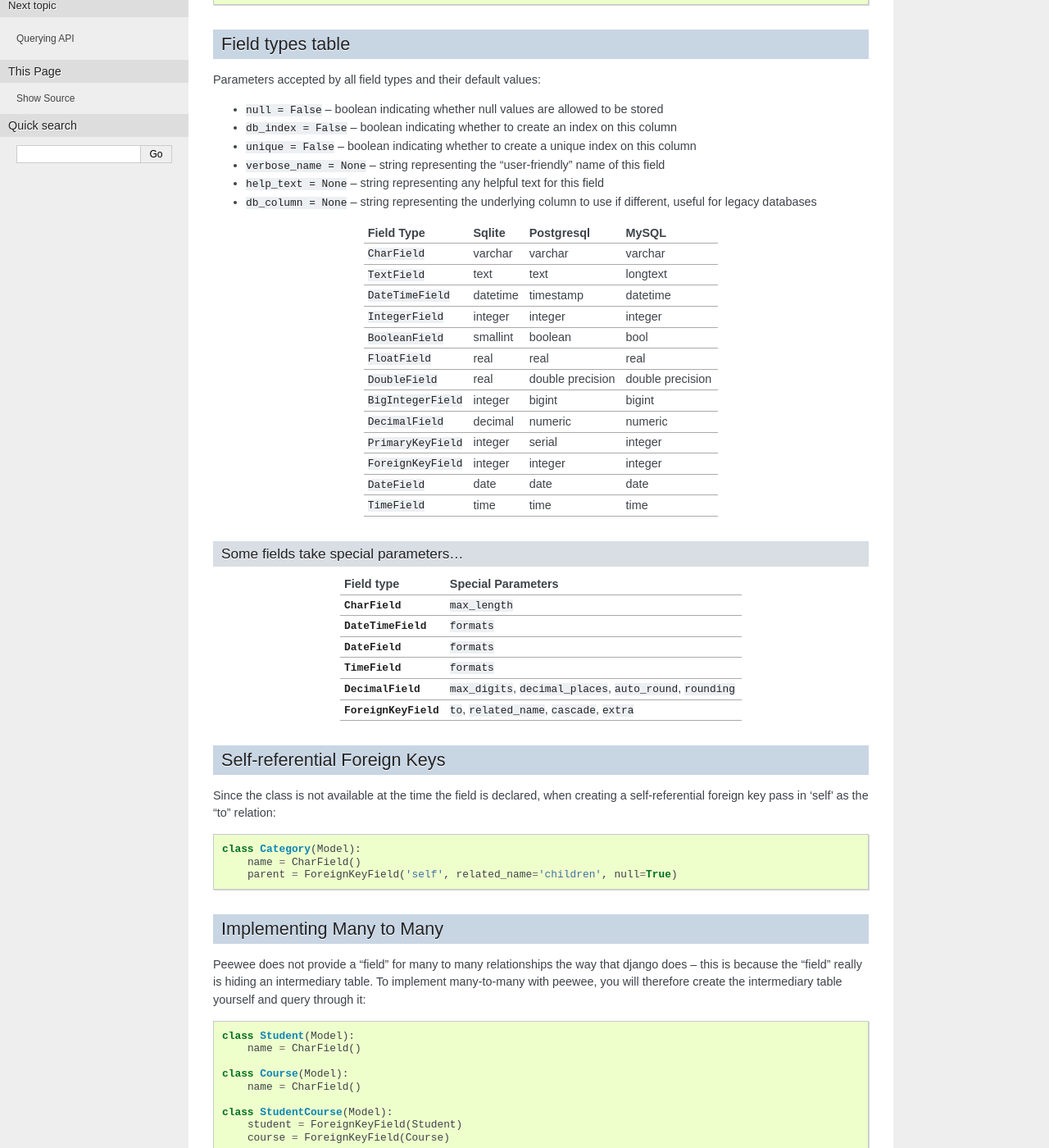
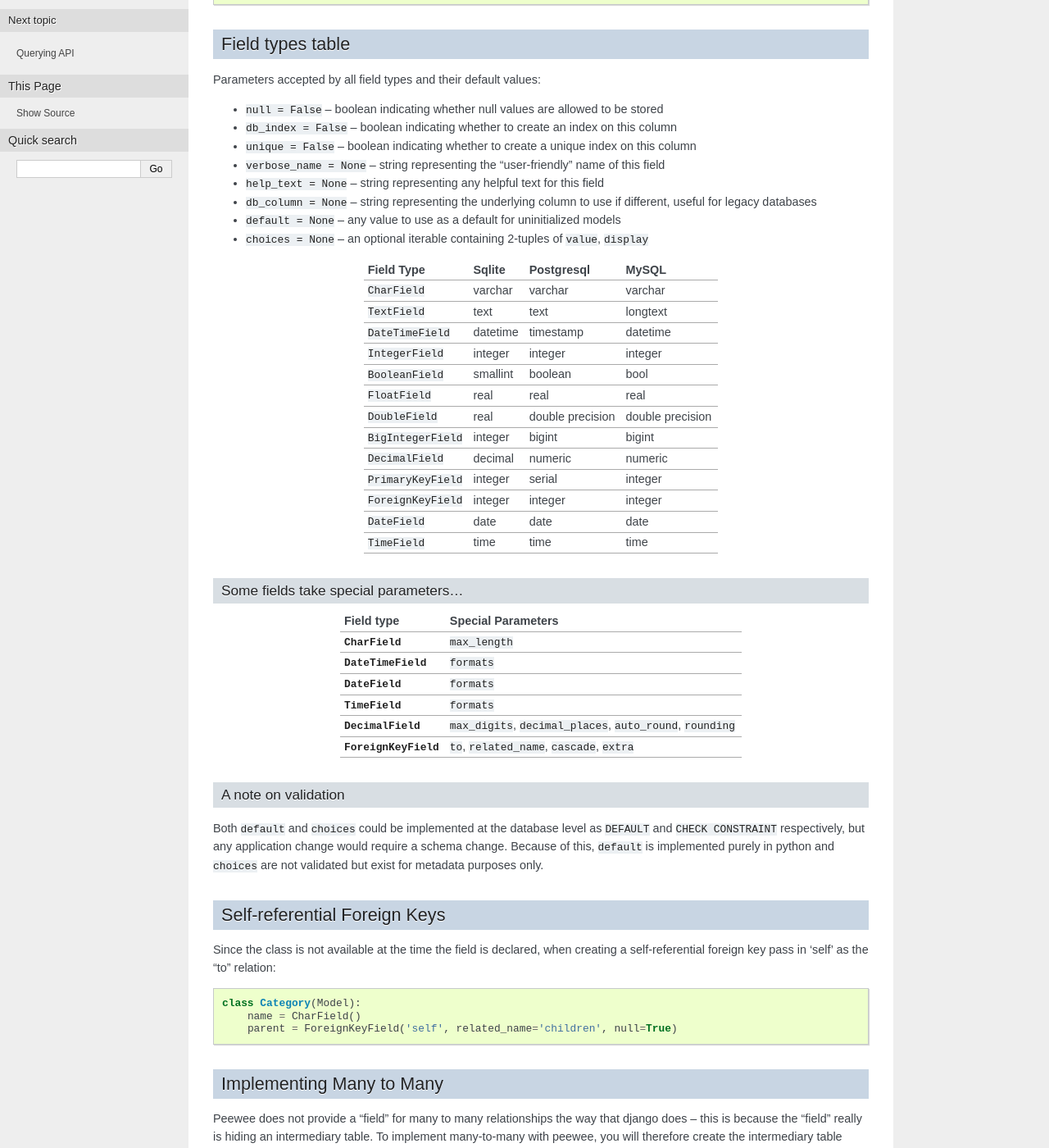
Before and after one commit to coleifer/peewee, a Sphinx documentation site: the page built from docs/peewee/fields.rst, in a window 1280 px wide and 1400 px high, scrolled down 709 px. Shown: the whole window at 82% size. Built offline with Sphinx 7.4.7, drawn with Linux system fonts in a browser that asks for light colours; some of the changed text lies outside the part shown.

Commit message:
Adding ``choices`` and updating docs on fields

```diff
--- a/docs/peewee/fields.rst
+++ b/docs/peewee/fields.rst
@@ -55,6 +55,8 @@ Parameters accepted by all field types and their default values:
 * ``verbose_name = None`` -- string representing the "user-friendly" name of this field
 * ``help_text = None`` -- string representing any helpful text for this field
 * ``db_column = None`` -- string representing the underlying column to use if different, useful for legacy databases
+* ``default = None`` -- any value to use as a default for uninitialized models
+* ``choices = None`` -- an optional iterable containing 2-tuples of ``value``, ``display``
 
 
 ===================   =================   =================   =================
@@ -95,6 +97,15 @@ Some fields take special parameters...
 | :py:class:`ForeignKeyField`   | ``to``, ``related_name``,                    |
 |                               | ``cascade``, ``extra``                       |
 +-------------------------------+----------------------------------------------+
+
+
+A note on validation
+^^^^^^^^^^^^^^^^^^^^
+
+Both ``default`` and ``choices`` could be implemented at the database level as
+``DEFAULT`` and ``CHECK CONSTRAINT`` respectively, but any application change would
+require a schema change.  Because of this, ``default`` is implemented purely in
+python and ``choices`` are not validated but exist for metadata purposes only.
 
 
 Self-referential Foreign Keys
@@ -164,13 +175,16 @@ Field class API
 
     The base class from which all other field types extend.
 
-    .. py:method:: __init__(null=False, db_index=False, unique=False, verbose_name=None, help_text=None, *args, **kwargs)
+    .. py:method:: __init__(null=False, db_index=False, unique=False, verbose_name=None, help_text=None, db_column=None, default=None, choices=None, *args, **kwargs)
 
         :param null: this column can accept ``None`` or ``NULL`` values
         :param db_index: create an index for this column when creating the table
         :param unique: create a unique index for this column when creating the table
         :param verbose_name: specify a "verbose name" for this field, useful for metadata purposes
         :param help_text: specify some instruction text for the usage/meaning of this field
+        :param db_column: column class to use for underlying storage
+        :param default: a value to use as an uninitialized default
+        :param choices: an iterable of 2-tuples mapping ``value`` to ``display``
 
     .. py:method:: db_value(value)
 
--- a/peewee.py
+++ b/peewee.py
@@ -2164,7 +2164,7 @@ class Field(object):
     _order = 0
 
     def __init__(self, null=False, db_index=False, unique=False, verbose_name=None,
-                 help_text=None, db_column=None, default=None, *args, **kwargs):
+                 help_text=None, db_column=None, default=None, choices=None, *args, **kwargs):
         self.null = null
         self.db_index = db_index
         self.unique = unique
@@ -2172,6 +2172,7 @@ class Field(object):
         self.help_text = help_text
         self.db_column = db_column
         self.default = default
+        self.choices = choices
 
         self.attributes = kwargs
 
```
